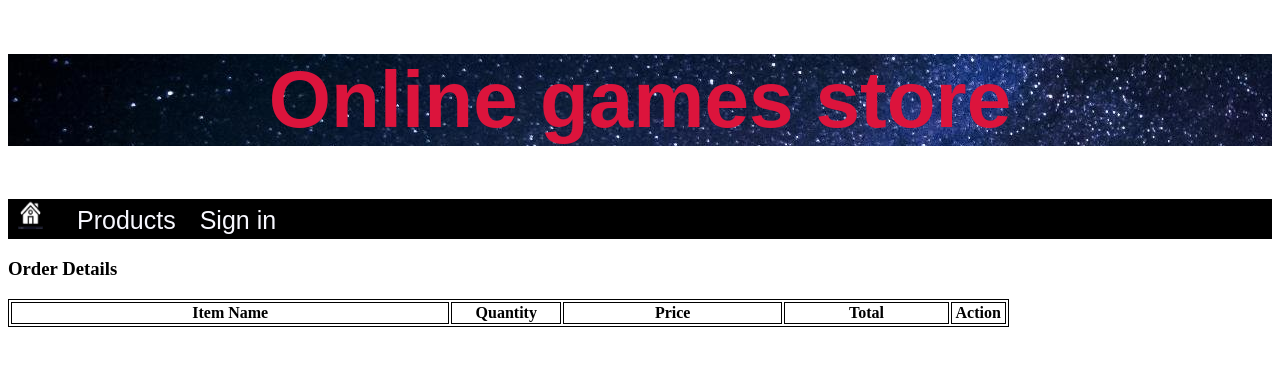
After one commit to khangtranhoang/OnlineStore_MVC, a PHP site: page /View/shopping_cart.php in a window 1280 px wide. The commit adds this page. Shown: the top 366 px of the page. Run offline with PHP 8.4, Linux system fonts and the light colour scheme; lists and menus that the app fills with data are empty.

Commit message:
add files

```diff
--- a/View/gameDetail.php
+++ b/View/gameDetail.php
@@ -36,7 +36,7 @@
                 }
                 else{
                     ?>
-                    <a class="topnav_bar_item" href="index.php">Welcome</a>
+                    <a class="topnav_bar_item" href="../index.php">Welcome</a>
                     <?php
                 }
             ?>
--- /dev/null
+++ b/View/shopping_cart.php
@@ -0,0 +1,98 @@
+<!DOCTYPE html>
+<html lang="en">
+    <title>Intro page</title>
+    <meta charset="utf-8">
+    <style>
+        a.topnav_bar_item{
+            text-decoration: none;
+            font-family: fantasy;
+            color: ghostwhite;
+            font-size: 25px;
+            padding-left: 20px;
+        }
+        a.topnav_icon_home{
+            padding: 10px;
+        }
+        head{
+            background-color: darkgray;
+        }
+        table, th,td{
+                border: 1px solid black;
+            }
+    </style>
+
+<head>
+    <div style="text-align: center;background-repeat: no-repeat; font-family: fantasy;color: crimson;background-image: url(../ProductImg/top_theme_2.jpg); font-size: 40px;"><h1>Online games store</h1></div>
+    <div style="background-color : black;">
+        <div id="topnav" style="height: 40px; width: 100%;overflow: hidden; position: relative; top: 0px;">
+            <a href="../index.html" title="Home" class="topnav_bar_item topnav_icon_home" ><img  src="../ProductImg/home_icon.jpg" height="30px" width="25px"></a>
+            <a class="topnav_bar_item" href="../Controller/gameController.php" title="Store products">Products</a>
+            <!-- <a class="topnav_bar_item" href="index.html" title="Store products">Categories</a> -->
+            <a class="topnav_bar_item" href="../login_reg.php" title="Store products">Sign in</a>
+        </div>
+    </div>
+</head>
+<body>
+<h3>Order Details</h3>
+			<div class="table-responsive">
+				<table class="table table-bordered">
+					<tr>
+						<th width="40%">Item Name</th>
+						<th width="10%">Quantity</th>
+						<th width="20%">Price</th>
+						<th width="15%">Total</th>
+						<th width="5%">Action</th>
+					</tr>
+                    <?php
+                    session_start();
+					if(!empty($_SESSION["shopping_cart"]))
+					{
+
+						$total = 0;
+						foreach($_SESSION["shopping_cart"] as $keys => $values)
+						{
+					?>
+					<tr>
+						<td><?php echo $values["item_name"]; ?></td>
+						<td><?php echo $values["item_quantity"]; ?></td>
+						<td> <?php echo $values["item_price"]; ?></td>
+						<td> <?php echo number_format($values["item_quantity"] * $values["item_price"], 0);?></td>
+						<td><a href="?action=delete&id=<?php echo $values["item_id"]; ?>"><span class="text-danger">Remove</span></a></td>
+					</tr>
+					<?php
+							$total = $total + ($values["item_quantity"] * $values["item_price"]);
+						}
+					?>
+					<tr>
+						<td colspan="3" align="right">Total</td>
+						<td align="right"><?php echo number_format($total, 0); ?></td>
+						<td></td>
+					</tr>
+					<?php
+					}
+					?>
+
+				</table>
+			</div>
+<?php
+
+if(isset($_GET["action"]))
+{
+	if($_GET["action"] == "delete")
+	{
+		foreach($_SESSION["shopping_cart"] as $keys => $values)
+		{
+			if($values["item_id"] == $_GET["id"])
+			{
+				unset($_SESSION["shopping_cart"][$keys]);
+				echo '<script>window.location="shopping_cart.php"</script>';
+			}
+		}
+	}
+}
+
+
+?>
+</body>
+
+</html>
--- a/login_reg.php
+++ b/login_reg.php
@@ -13,6 +13,7 @@
 <form action="Controller/userController.php" method="post">
   <div class="container">
     <label for="username_label"><b>Username</b></label>
+    <?php if(isset($_SESSION['login fail']))  echo '<p style="color:red">Incorrect username or password</p>'?>
     <input type="text" placeholder="Enter Username" name="username_login" required>
     <label for="passwd_label"><b>Password</b></label>
     <input type="password" placeholder="Enter Password" name="passwd_login" required>
```
Also changed, not shown: Controller/gameController.php (+16 -3 lines), Controller/userController.php (+13 -7 lines), Models/game_model.php (+13 -3 lines), Models/shopping_cart_handle.php (added, +59 -0 lines), View/gameList.php (+26 -10 lines), index.php (+19 -9 lines), login_handle.php (+2 -34 lines), ProductImg/game_ps4_ghofts.webp (deleted), ProductImg/game_ps4_thlaofus2.jpg (added), ReadMe.txt (added).
